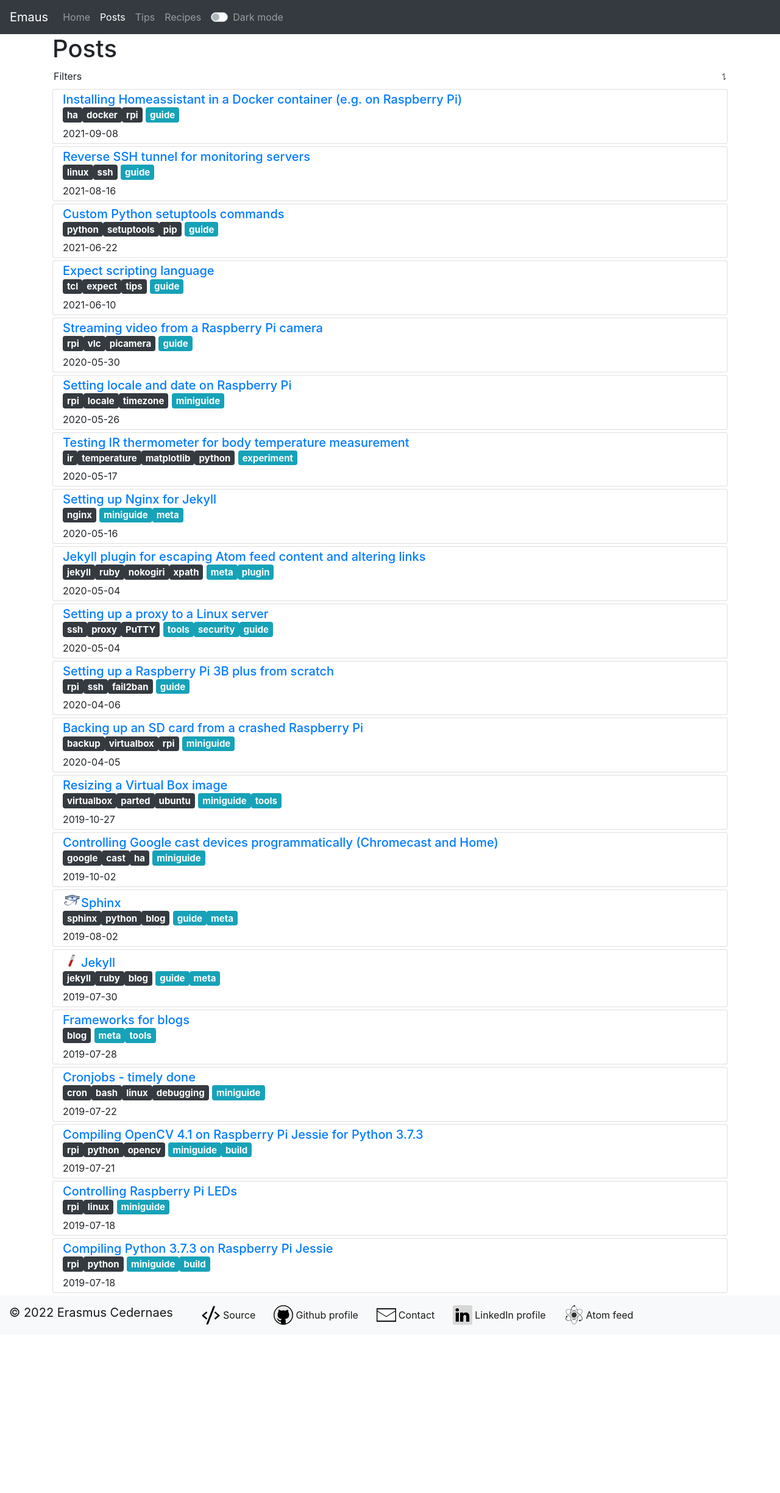
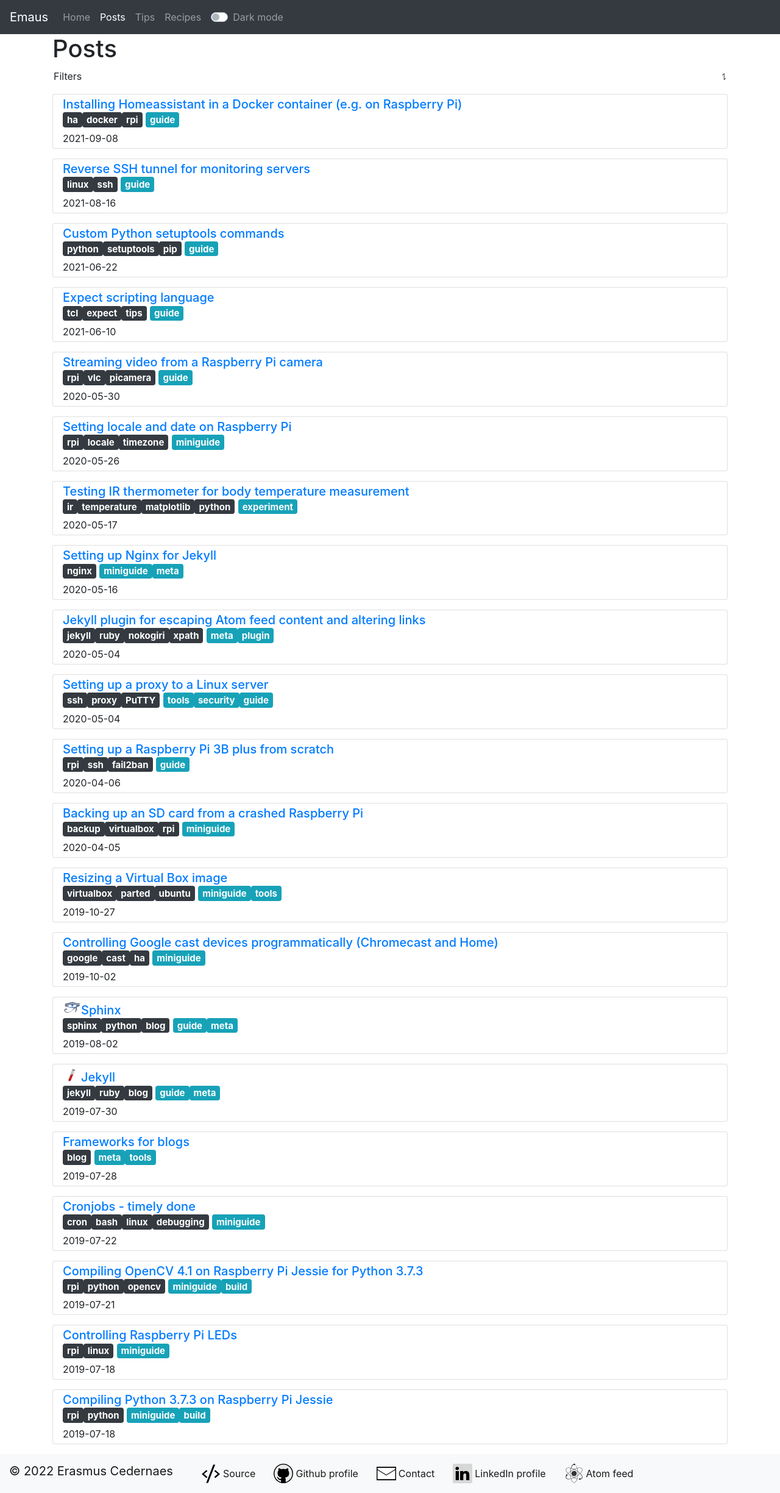
Before and after one commit to emanuelen5/emanuelen5.github.io, a Jekyll site: the page built from site/posts.md, in a window 1280 px wide. Shown: the whole page at 61% size. Built offline with Jekyll 4.4.1, drawn with Linux system fonts in a browser that asks for light colours; before the commit the page ends 2189 px from its top, so only the background shows below that.

Commit message:
Better footer color and some other formatting

```diff
--- a/site/_includes/footer_links.html
+++ b/site/_includes/footer_links.html
@@ -5,11 +5,11 @@
             <a href="{{site.repo}}/tree/blog/{{site.source}}/{{page.path}}">
                 <div class="align-middle fade-image">
                     <div class="show-when-light">
-                        <img alt="Source code icon" class="filter-color-inactive-link" style="filter: grayscale(100%) brightness(0)" src="/assets/images/code.svg"/>
+                        <img alt="Source code icon" class="filter-color-inactive-link" style="filter: grayscale(100%) brightness(0%)" src="/assets/images/code.svg"/>
                         <img alt="Source code icon" class="filter-color-active-link" src="/assets/images/code.svg"/>
                     </div>
                     <div class="show-when-dark">
-                        <img alt="Source code icon" class="filter-color-inactive-link" style="filter: grayscale(100%) brightness(0)" src="/assets/images/code.svg"/>
+                        <img alt="Source code icon" class="filter-color-inactive-link" style="filter: invert() grayscale(100%) brightness(70%)" src="/assets/images/code.svg"/>
                         <img alt="Source code icon" class="filter-color-active-link" src="/assets/images/code.svg"/>
                     </div>
                 </div><span class="align-middle d-none d-md-inline-block ml-1">Source</span>
@@ -23,8 +23,8 @@
                         <img alt="Github icon" class="filter-color-active-link" src="/assets/images/github_icon.svg"/>
                     </div>
                     <div class="show-when-dark">
-                        <img alt="Github icon" class="filter-color-inactive-link" style="filter: grayscale(100%) invert(100%) contrast(100%) hue-rotate(268deg)" src="/assets/images/github_icon.svg"/>
-                        <img alt="Github icon" class="filter-color-active-link" src="/assets/images/github_icon.svg"/>
+                        <img alt="Github icon" class="filter-color-inactive-link" style="filter: contrast(50%) brightness(50%)" src="/assets/images/github_icon.svg"/>
+                        <img alt="Github icon" class="filter-color-active-link" style="filter: grayscale(100%) invert(100%) contrast(100%) hue-rotate(268deg)" src="/assets/images/github_icon.svg"/>
                     </div>
                 </div><span class="align-middle d-none d-md-inline-block ml-1">Github profile</span>
             </a>
@@ -37,8 +37,8 @@
                         <img alt="Email icon" class="filter-color-active-link" style="filter: grayscale(100%) invert(100%)" src="/assets/images/email.svg"/>
                     </div>
                     <div class="show-when-dark">
-                        <img alt="Email icon" class="filter-color-inactive-link" style="filter: contrast(80%)" src="/assets/images/email.svg"/>
-                        <img alt="Email icon" class="filter-color-active-link" style="filter: grayscale(100%) invert(80%)" src="/assets/images/email.svg"/>
+                        <img alt="Email icon" class="filter-color-inactive-link" style="filter: invert() contrast(50%) brightness(50%)" src="/assets/images/email.svg"/>
+                        <img alt="Email icon" class="filter-color-active-link" src="/assets/images/email.svg"/>
                     </div>
                 </div><span class="align-middle d-none d-md-inline-block ml-1">Contact</span>
             </a>
@@ -51,7 +51,7 @@
                         <img alt="LinkedIn icon" class="filter-color-active-link" src="/assets/images/linkedin_logo.svg"/>
                     </div>
                     <div class="show-when-dark">
-                        <img alt="LinkedIn icon" class="filter-color-inactive-link" style="filter: grayscale(100%) invert(100%) contrast(2)" src="/assets/images/linkedin_logo.svg"/>
+                        <img alt="LinkedIn icon" class="filter-color-inactive-link" style="filter: grayscale(100%) invert(100%) contrast(50%) brightness(50%)" src="/assets/images/linkedin_logo.svg"/>
                         <img alt="LinkedIn icon" class="filter-color-active-link" src="/assets/images/linkedin_logo.svg"/>
                     </div>
                 </div><span class="align-middle d-none d-md-inline-block ml-1">LinkedIn profile</span>
@@ -65,7 +65,7 @@
                         <img alt="Atom feed icon" class="filter-color-active-link" src="/assets/images/atom.svg"/>
                     </div>
                     <div class="show-when-dark">
-                        <img alt="Atom feed icon" class="filter-color-inactive-link" style="filter: contrast(1.8) brightness(0.5)" src="/assets/images/atom_inactive.svg"/>
+                        <img alt="Atom feed icon" class="filter-color-inactive-link" style="filter: invert() contrast(50%) brightness(50%)" src="/assets/images/atom_inactive.svg"/>
                         <img alt="Atom feed icon" class="filter-color-active-link" style="filter: contrast(43%) brightness(152%) saturate(274%) hue-rotate(307deg)" src="/assets/images/atom.svg"/>
                     </div>
                 </div><span class="align-middle d-none d-md-inline-block ml-1">Atom feed</span>
--- a/site/css/style.scss
+++ b/site/css/style.scss
@@ -193,6 +193,10 @@
 
 // Dark mode specific styling
 [data-theme="dark"] {
+	$footer-color:#201f1c;
+	$text-color: rgb(198, 188, 183);
+	$light-text-color: rgb(96, 90, 88);
+
 	.show-when-light {
 		display: none;
 	}
@@ -200,26 +204,42 @@
 		display: inherit;
 	}
 
-	// Filter links styling
+	// Header and footer
 	a {
 		.filter-color-inactive-link.dark {
 			opacity: 1;
 		}
-
 		.filter-color-active-link.dark {
 			opacity: 0;
 		}
 	}
+	nav.navbar-dark {
+		background-color: $footer-color !important;
+	}
+	.bg-light {
+		background-color: $footer-color !important;
+	}
+	.navbar-light {
+		.navbar-brand {
+			color: $light-text-color;
+			&:hover {
+				color: $light-text-color;
+			}
+		}
+
+		.navbar-text a {
+			color: $light-text-color;
+			&:hover {
+				color: $text-color;
+			}
+		}
+	}
 
 	background-color: #111 !important;
-	color: #eee;
+	color: $text-color;
 
 	a {
 		color: #2786ec;
-	}
-
-	.bg-light {
-	background-color: #333 !important;
 	}
 
 	.bg-white {
--- a/site/posts.md
+++ b/site/posts.md
@@ -36,7 +36,7 @@
 </div>
 
 {%- for p in site.posts -%}
-<div class="card my-1" id="{{p.id}}">
+<div class="card my-3" id="{{p.id}}">
 	<div class="card-body px-sm-3 px-1 py-1">
 		<h5 class="card-title">
 			<a href="{{p.url}}">
```
Also changed, not shown: site/recipes.md (+1 -1 lines). Lines whose indentation alone changed are shown as unchanged.
